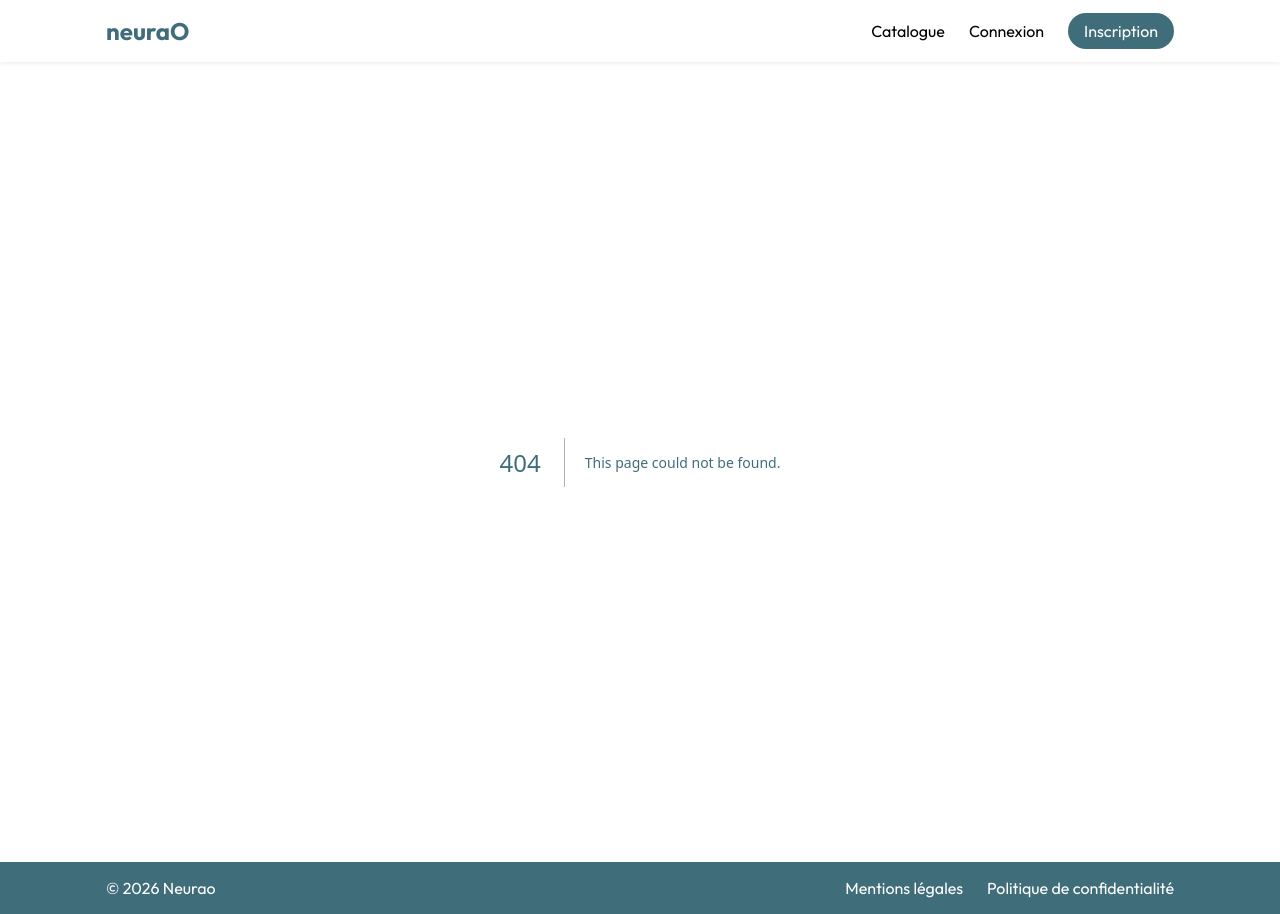
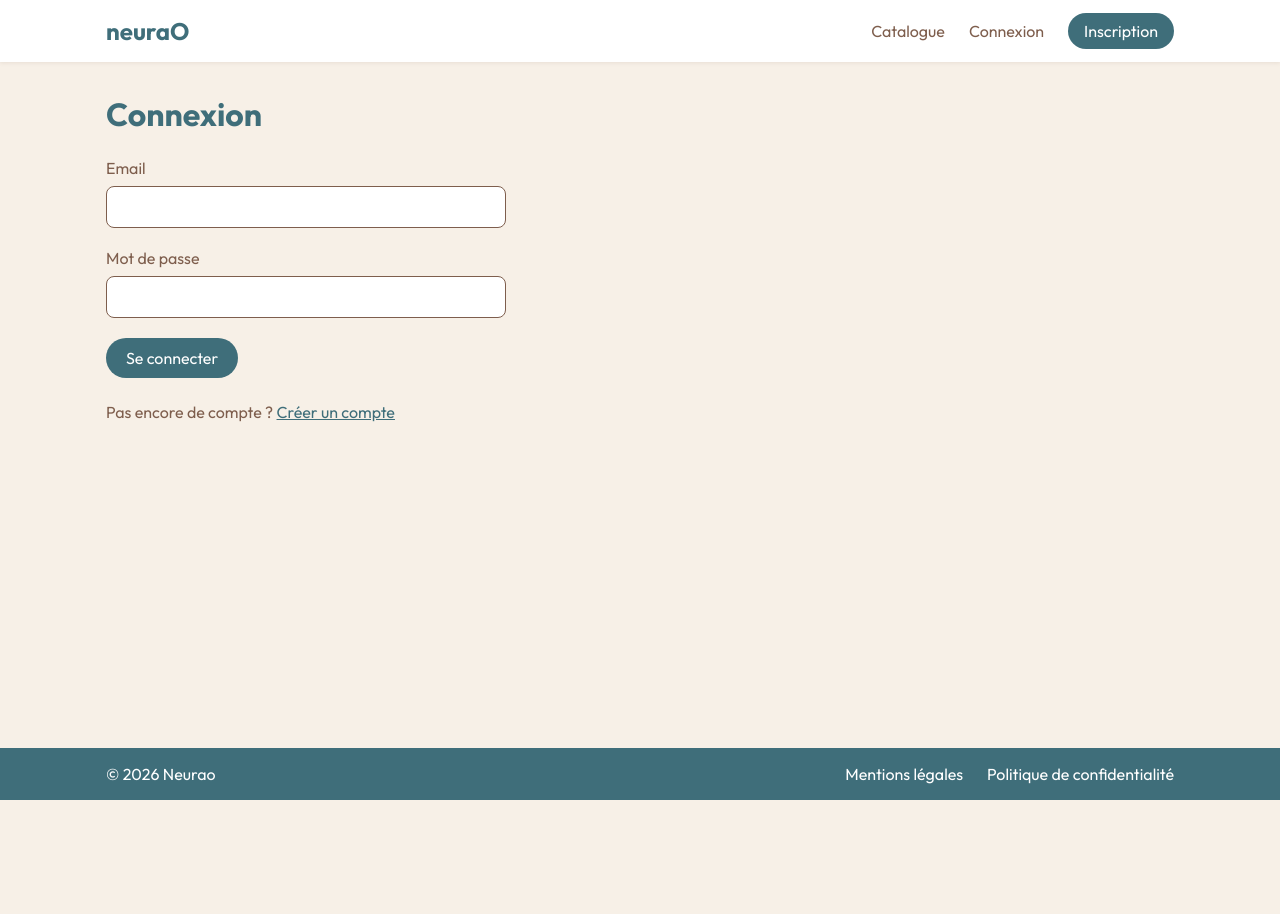
Before and after one commit to christophe-1/Neurao, a Next.js app in the folder apps/web/: page /login in a window 1280 px wide. Before the commit this address had no page. After the commit the page ends 800 px from the top, so only its background shows below. Built offline with nearby package versions, Linux system fonts and the light colour scheme.

Commit message:
feat: ajoute le formulaire de connexion

```diff
--- a/apps/web/src/app/globals.css
+++ b/apps/web/src/app/globals.css
@@ -4,6 +4,7 @@
   --color-primary: #3f6e7a;
   --color-accent: #e9746a;
   --color-surface: #ffffff;
+  --color-error: #b3261e;
 }
 
 html {
@@ -192,6 +193,42 @@ button:focus-visible {
   outline-color: var(--color-surface);
 }
 
+/* Formulaires */
+.form {
+  display: flex;
+  flex-direction: column;
+  gap: 8px;
+  max-width: 400px;
+  margin-bottom: 24px;
+}
+
+.form input {
+  margin-bottom: 12px;
+  padding: 10px 12px;
+  border: 1px solid var(--color-text);
+  border-radius: 8px;
+  background: var(--color-surface);
+  font: inherit;
+}
+
+.form input:focus-visible {
+  outline: 3px solid var(--color-primary);
+  outline-offset: 2px;
+}
+
+.form button {
+  align-self: flex-start;
+}
+
+.form-error {
+  color: var(--color-error);
+}
+
+.text-link {
+  color: var(--color-primary);
+  text-decoration: underline;
+}
+
 @media (prefers-reduced-motion: reduce) {
   .product-card {
     transition: none;
--- /dev/null
+++ b/apps/web/src/app/login/page.js
@@ -0,0 +1,65 @@
+'use client'
+
+import Link from 'next/link'
+import { useRouter } from 'next/navigation'
+import { useState } from 'react'
+import { login } from '@/lib/api'
+
+export default function LoginPage() {
+  const router = useRouter()
+  const [error, setError] = useState('')
+  const [isSubmitting, setIsSubmitting] = useState(false)
+
+  async function handleSubmit(event) {
+    event.preventDefault()
+    const formData = new FormData(event.currentTarget)
+    setError('')
+    setIsSubmitting(true)
+
+    try {
+      await login({ email: formData.get('email'), password: formData.get('password') })
+      router.push('/products')
+    } catch (error) {
+      setError(error.message)
+    } finally {
+      setIsSubmitting(false)
+    }
+  }
+
+  return (
+    <main>
+      <h1>Connexion</h1>
+
+      <form className="form" onSubmit={handleSubmit}>
+        <label htmlFor="email">Email</label>
+        <input id="email" name="email" type="email" autoComplete="email" required />
+
+        <label htmlFor="password">Mot de passe</label>
+        <input
+          id="password"
+          name="password"
+          type="password"
+          autoComplete="current-password"
+          required
+        />
+
+        {error && (
+          <p className="form-error" role="alert">
+            {error}
+          </p>
+        )}
+
+        <button type="submit" disabled={isSubmitting}>
+          {isSubmitting ? 'Connexion...' : 'Se connecter'}
+        </button>
+      </form>
+
+      <p>
+        Pas encore de compte ?{' '}
+        <Link href="/register" className="text-link">
+          Créer un compte
+        </Link>
+      </p>
+    </main>
+  )
+}
--- a/apps/web/src/lib/api.js
+++ b/apps/web/src/lib/api.js
@@ -23,3 +23,18 @@ export async function fetchProduct(id) {
 
   return response.json()
 }
+
+export async function login(credentials) {
+  const response = await fetch('/api/auth/login', {
+    method: 'POST',
+    headers: { 'Content-Type': 'application/json' },
+    body: JSON.stringify(credentials),
+  })
+  const data = await response.json()
+
+  if (!response.ok) {
+    throw new Error(data.message)
+  }
+
+  return data
+}
```
